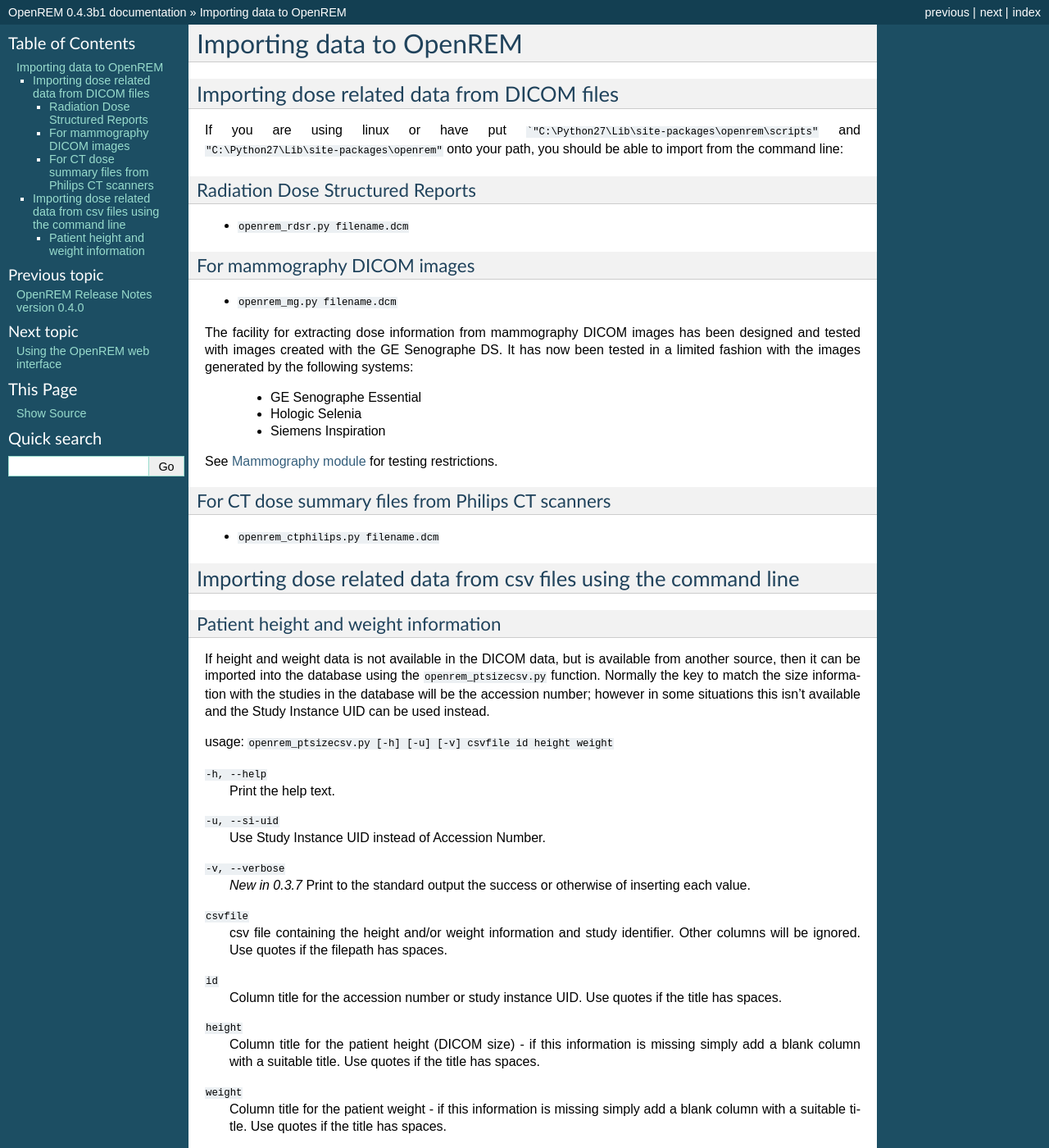
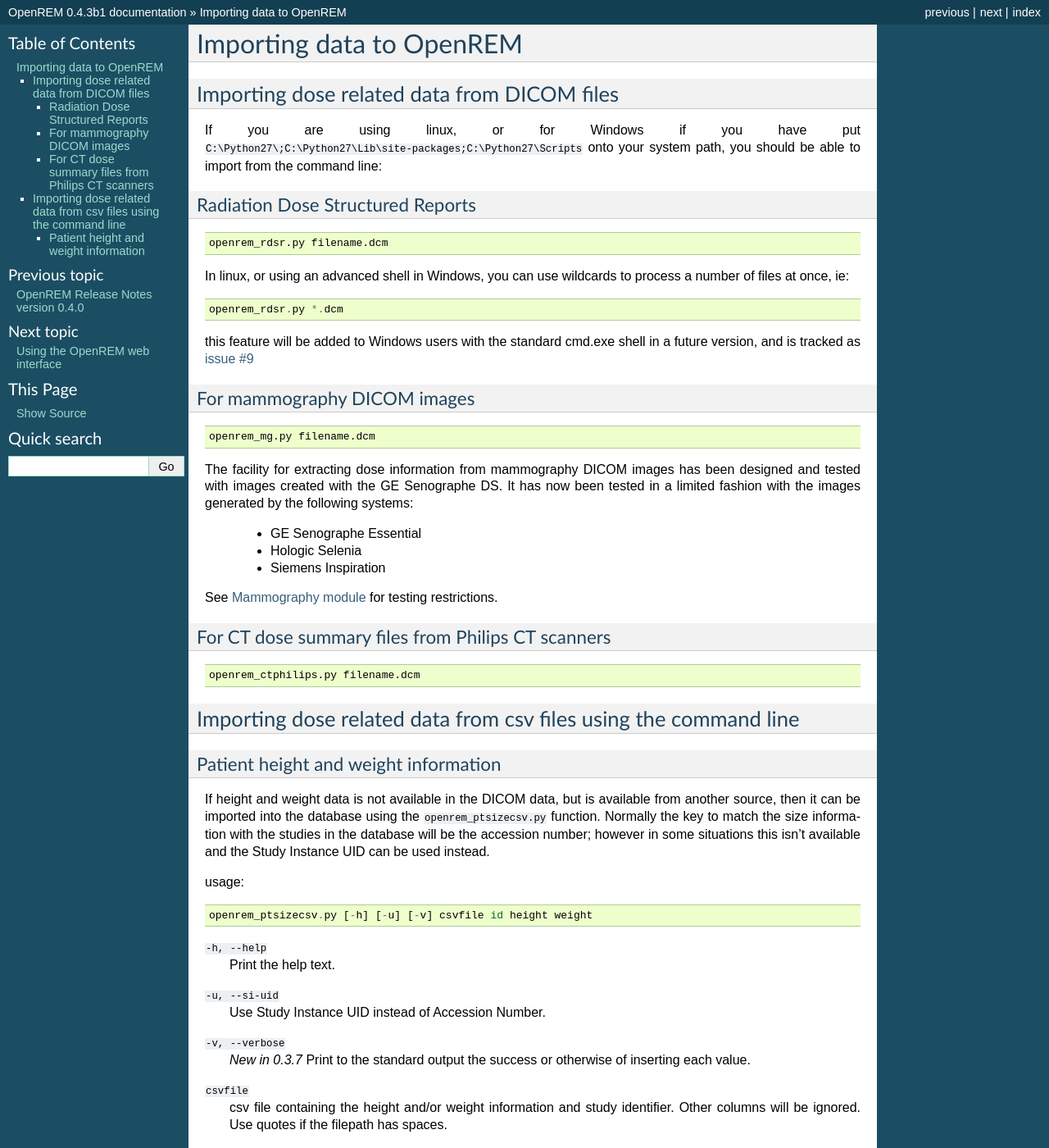
Before and after one commit to ckswilliams/modOpenREM, a Sphinx documentation site: the page built from docs/import.rst, in a window 1280 px wide and 1400 px high. Shown: the whole window at 82% size. Built offline with Sphinx 7.4.7, drawn with Linux system fonts in a browser that asks for light colours.

Commit message:
Changed Windows path advise to match my install, added information about wildcard expansion for linux and that it doesn't currently work for the standard Windows shell (refs #9), changed styling of commands to be sourcecode.

````diff
--- a/docs/import.rst
+++ b/docs/import.rst
@@ -4,18 +4,30 @@
 Importing dose related data from DICOM files
 ============================================
 
-If you are using linux or have put ```"C:\Python27\Lib\site-packages\openrem\scripts"`` and
-``"C:\Python27\Lib\site-packages\openrem"`` onto your path, you should be able to import from the command line:
+If you are using linux, or for Windows if you have put
+``C:\Python27\;C:\Python27\Lib\site-packages;C:\Python27\Scripts`` onto
+your system path, you should be able to import from the command line:
 
 Radiation Dose Structured Reports
 ---------------------------------
 
-* ``openrem_rdsr.py filename.dcm``
+.. sourcecode:: bash
+
+    openrem_rdsr.py filename.dcm
+
+In linux, or using an advanced shell in Windows, you can use wildcards
+to process a number of files at once, ie::
+
+    openrem_rdsr.py *.dcm
+
+this feature will be added to Windows users with the standard cmd.exe shell in
+a future version, and is tracked as `issue #9`_
 
 For mammography DICOM images
 ----------------------------
+.. sourcecode:: bash
 
-* ``openrem_mg.py filename.dcm``
+    openrem_mg.py filename.dcm
 
 The facility for extracting dose information from mammography DICOM images
 has been designed and tested with images created with the GE Senographe DS.
@@ -46,7 +59,9 @@
 with the studies in the database will be the accession number; however in some
 situations this isn't available and the Study Instance UID can be used instead.
 
-usage: ``openrem_ptsizecsv.py [-h] [-u] [-v] csvfile id height weight``
+usage::
+
+    openrem_ptsizecsv.py [-h] [-u] [-v] csvfile id height weight
 
 ``-h, --help``
   Print the help text.
@@ -78,3 +93,6 @@
 ..  versionchanged:: 0.3.7
     Verbosity flag added to supress printing to the standard output
     unless requested.
+
+
+..  _`issue #9`: https://bitbucket.org/edmcdonagh/openrem/issue/9/
````
Also changed, not shown: other parts of docs/import.rst (+2 -1 lines).
